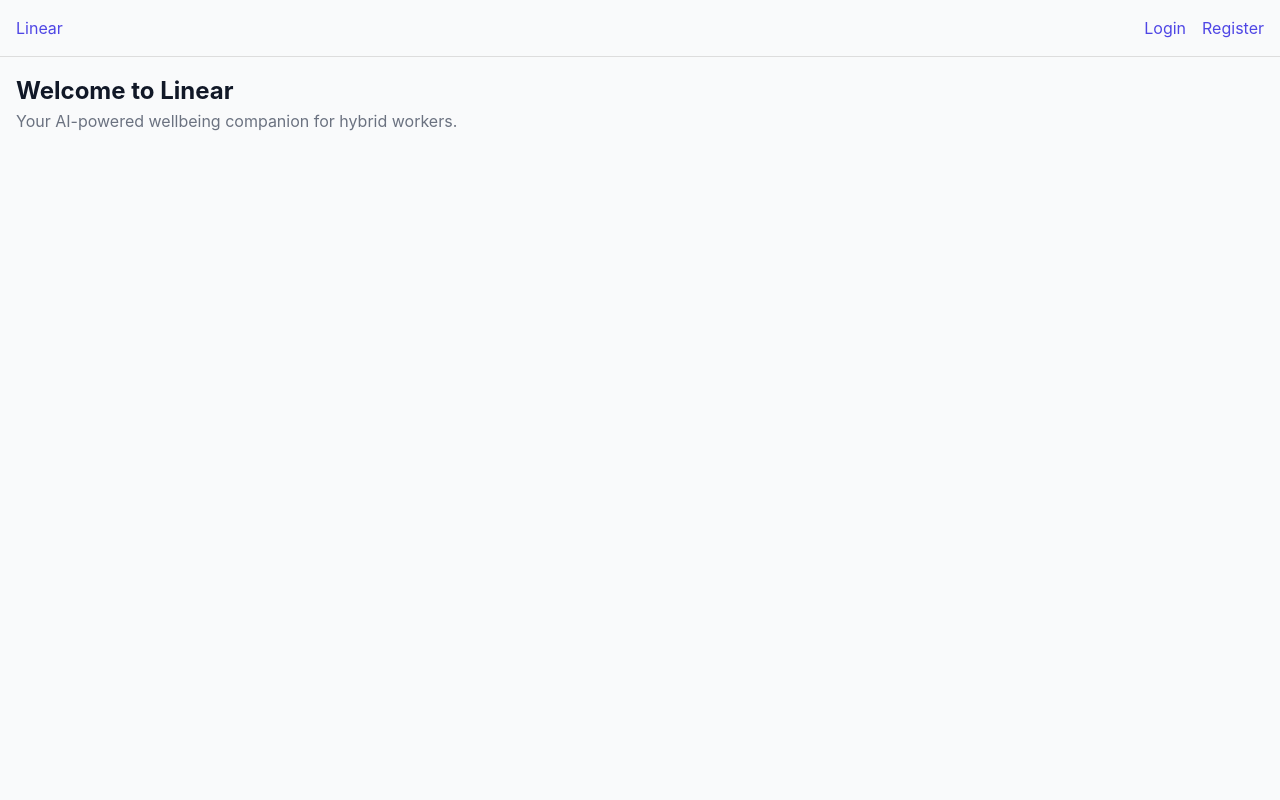
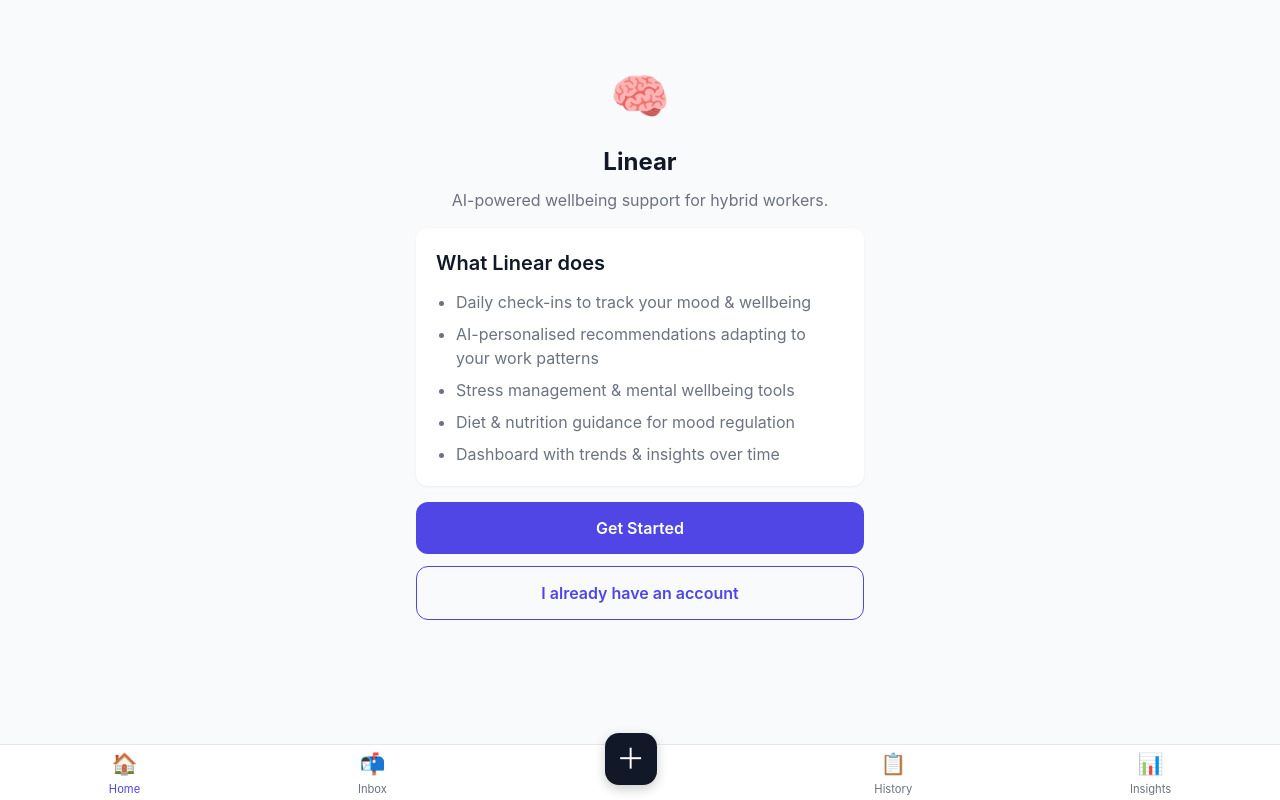
Before and after one commit to Surj1010101/LinearApp, a React (Vite) app in the folder linear/frontend/: page / in a window 1280 px wide. Built offline with nearby package versions, Linux system fonts and the light colour scheme; no server answers.

Commit message:
changed the overall Layout and Navbar components for improved app sstructure and styling enhance Home page with detailed features and call-to-action links

```diff
--- a/linear/frontend/src/components/Layout.tsx
+++ b/linear/frontend/src/components/Layout.tsx
@@ -3,10 +3,10 @@ import Navbar from './Navbar';
 
 const Layout: React.FC = () => (
   <>
-    <Navbar />
-    <main style={{ padding: '1rem' }}>
+    <main className="page">
       <Outlet />
     </main>
+    <Navbar />
   </>
 );
 
--- a/linear/frontend/src/components/Navbar.tsx
+++ b/linear/frontend/src/components/Navbar.tsx
@@ -1,25 +1,31 @@
-import { Link } from 'react-router-dom';
-import { useAuth } from '../context';
+import { NavLink } from 'react-router-dom';
 
 const Navbar: React.FC = () => {
-  const { isAuthenticated, logout } = useAuth();
+  return (
+    <nav className="bottom-nav">
+      <NavLink to="/" end className={({ isActive }) => (isActive ? 'active' : '')}>
+        <span className="nav-icon">🏠</span>
+        Home
+      </NavLink>
 
-  return (
-    <nav style={{ display: 'flex', gap: '1rem', padding: '1rem', borderBottom: '1px solid #ddd' }}>
-      <Link to="/">Linear</Link>
-      <div style={{ marginLeft: 'auto', display: 'flex', gap: '1rem' }}>
-        {isAuthenticated ? (
-          <>
-            <Link to="/dashboard">Dashboard</Link>
-            <button onClick={logout}>Logout</button>
-          </>
-        ) : (
-          <>
-            <Link to="/login">Login</Link>
-            <Link to="/register">Register</Link>
-          </>
-        )}
-      </div>
+      <NavLink to="/inbox" className={({ isActive }) => (isActive ? 'active' : '')}>
+        <span className="nav-icon">📬</span>
+        Inbox
+      </NavLink>
+
+      <NavLink to="/tools" className="fab-link">
+        <span className="fab">＋</span>
+      </NavLink>
+
+      <NavLink to="/history" className={({ isActive }) => (isActive ? 'active' : '')}>
+        <span className="nav-icon">📋</span>
+        History
+      </NavLink>
+
+      <NavLink to="/insights" className={({ isActive }) => (isActive ? 'active' : '')}>
+        <span className="nav-icon">📊</span>
+        Insights
+      </NavLink>
     </nav>
   );
 };
--- a/linear/frontend/src/pages/Home.tsx
+++ b/linear/frontend/src/pages/Home.tsx
@@ -1,8 +1,29 @@
+import { Link } from 'react-router-dom';
+
 const Home: React.FC = () => {
   return (
-    <div>
-      <h1>Welcome to Linear</h1>
-      <p>Your AI-powered wellbeing companion for hybrid workers.</p>
+    <div className="gap-16" style={{ paddingTop: '40px' }}>
+      <div className="text-center">
+        <div style={{ fontSize: '3rem' }}>🧠</div>
+        <h1 style={{ marginTop: '12px' }}>Linear</h1>
+        <p style={{ marginTop: '8px' }}>AI-powered wellbeing support for hybrid workers.</p>
+      </div>
+
+      <div className="card gap-12">
+        <h2>What Linear does</h2>
+        <ul style={{ paddingLeft: '20px', display: 'flex', flexDirection: 'column', gap: '8px', color: 'var(--color-text-secondary)' }}>
+          <li>Daily check-ins to track your mood &amp; wellbeing</li>
+          <li>AI-personalised recommendations adapting to your work patterns</li>
+          <li>Stress management &amp; mental wellbeing tools</li>
+          <li>Diet &amp; nutrition guidance for mood regulation</li>
+          <li>Dashboard with trends &amp; insights over time</li>
+        </ul>
+      </div>
+
+      <div className="gap-12">
+        <Link to="/register" className="btn btn-primary text-center">Get Started</Link>
+        <Link to="/login" className="btn btn-secondary text-center">I already have an account</Link>
+      </div>
     </div>
   );
 };
```
